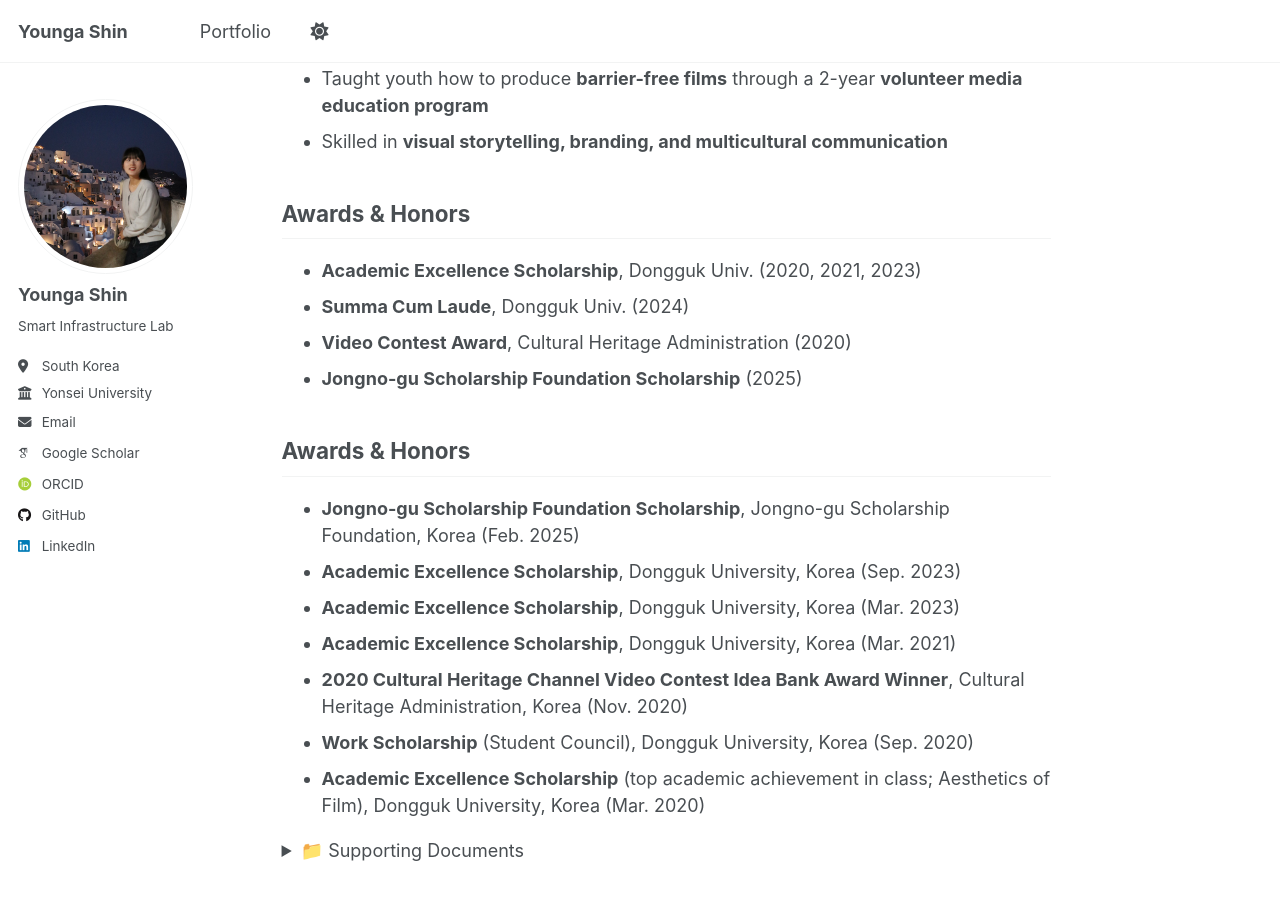
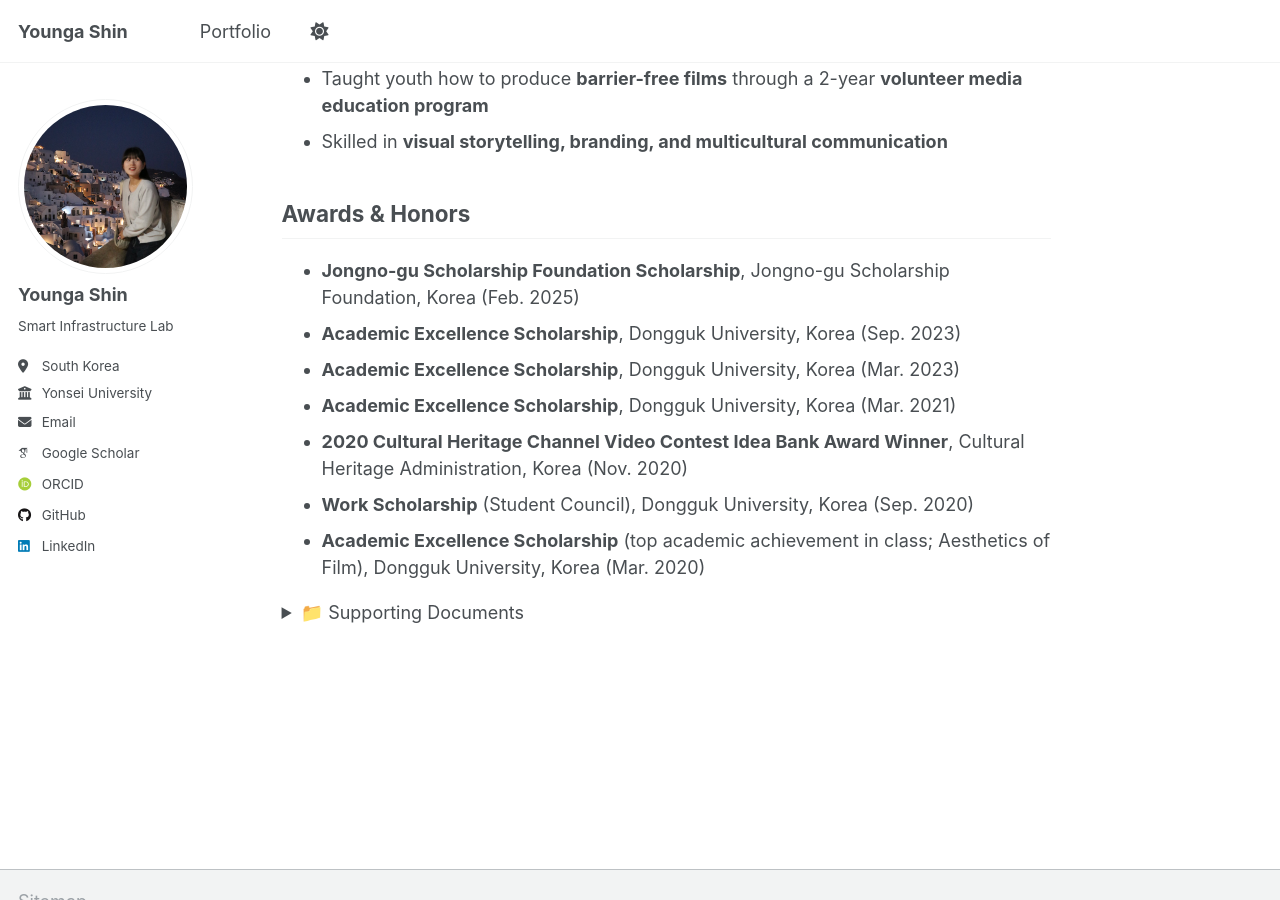
Before and after one commit to shinyounga/shinyounga.github.io, a Jekyll site: the page built from _pages/about.md, in a window 1280 px wide and 900 px high, scrolled down 2925 px. Built offline with Jekyll 4.4.1, drawn with Linux system fonts in a browser that asks for light colours; some web fonts are replaced.

Commit message:
Update about.md

```diff
--- a/_pages/about.md
+++ b/_pages/about.md
@@ -95,13 +95,6 @@ I am a Master student in the Smart Infrastructure Laboratory at Yonsei Universit
 - Taught youth how to produce **barrier-free films** through a 2-year **volunteer media education program**
 - Skilled in **visual storytelling, branding, and multicultural communication**
 
-## Awards & Honors
-
-- **Academic Excellence Scholarship**, Dongguk Univ. (2020, 2021, 2023)
-- **Summa Cum Laude**, Dongguk Univ. (2024)
-- **Video Contest Award**, Cultural Heritage Administration (2020)
-- **Jongno-gu Scholarship Foundation Scholarship** (2025)
-
 
 ## Awards & Honors
 
```
